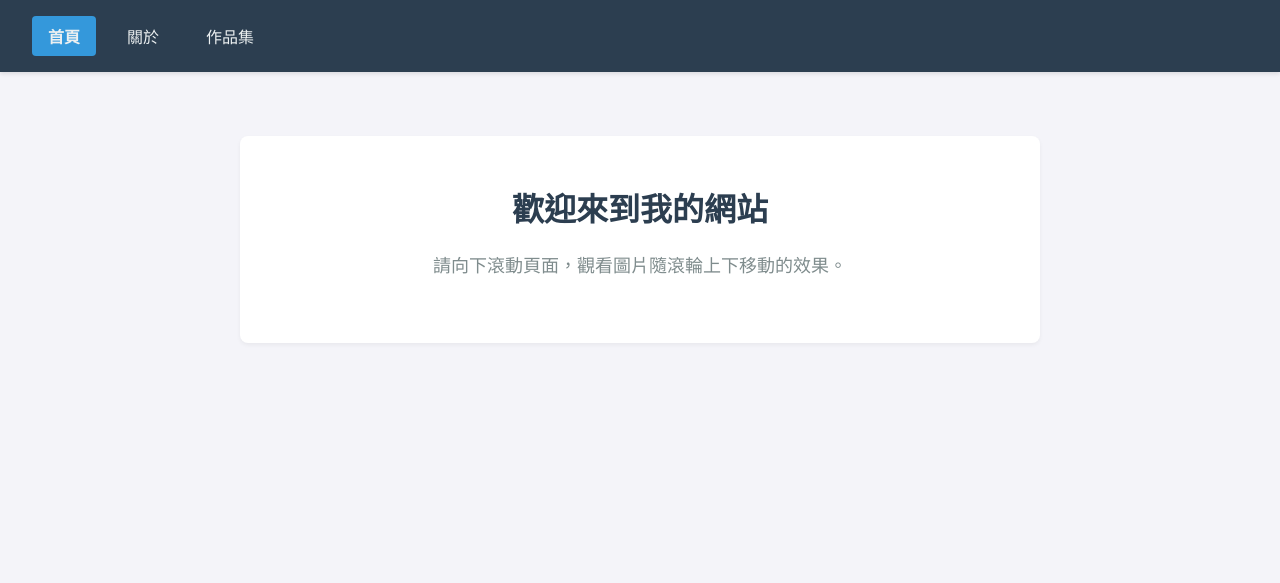
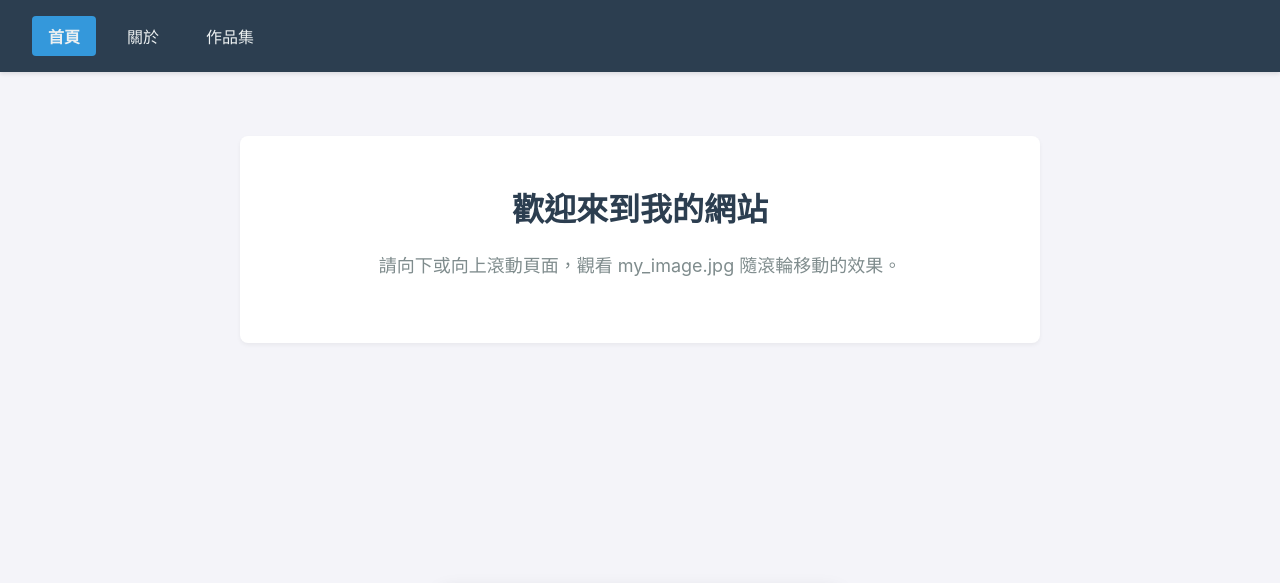
Before and after one commit to dakara941/simple-web, a Flask app: page / in a window 1280 px wide. Shown: the top 583 px of the page. Run offline with Flask 3, Linux system fonts and the light colour scheme.

Commit message:
Add files via upload

```diff
--- a/templates/index.html
+++ b/templates/index.html
@@ -48,7 +48,7 @@
             padding: 3rem 2rem;
             border-radius: 8px;
             box-shadow: 0 2px 4px rgba(0,0,0,0.05);
-            margin-bottom: 50vh;
+            margin-bottom: 30vh;
         }
         .hero h1 {
             margin-top: 0;
@@ -58,16 +58,16 @@
             color: #7f8c8d;
             font-size: 18px;
         }
-        /* 滾動圖片樣式 */
+        /* 本機圖片滾動樣式 */
         .parallax-img {
             width: 400px;
+            max-width: 100%;
             border-radius: 8px;
             box-shadow: 0 10px 20px rgba(0,0,0,0.15);
             will-change: transform;
-            transition: transform 0.1s ease-out;
         }
         .spacer {
-            height: 60vh;
+            height: 80vh;
         }
     </style>
 </head>
@@ -84,11 +84,11 @@
     <div class="container">
         <div class="hero">
             <h1>歡迎來到我的網站</h1>
-            <p>請向下滾動頁面，觀看圖片隨滾輪上下移動的效果。</p>
+            <p>請向下或向上滾動頁面，觀看 my_image.jpg 隨滾輪移動的效果。</p>
         </div>
 
-        <!-- 隨滾輪移動的圖片 -->
-        <img src="https://picsum.photos/id/1018/600/400" class="parallax-img" id="scrollImage" alt="滾動圖片">
+        <!-- 使用 url_for 載入 static 資料夾內的圖片 -->
+        <img src="{{ url_for('static', filename='my_image.jpg') }}" class="parallax-img" id="scrollImage" alt="我的圖片">
 
         <div class="spacer"></div>
     </div>
@@ -99,7 +99,7 @@
             const scrollPosition = window.pageYOffset;
             const img = document.getElementById('scrollImage');
 
-            // 調整數字來改變圖片移動的速度與方向
+            // 數值越小移動越慢，若想改變移動方向可改為負數（例如 -0.2）
             const speed = 0.2;
             img.style.transform = `translateY(${scrollPosition * speed}px)`;
         });
```
